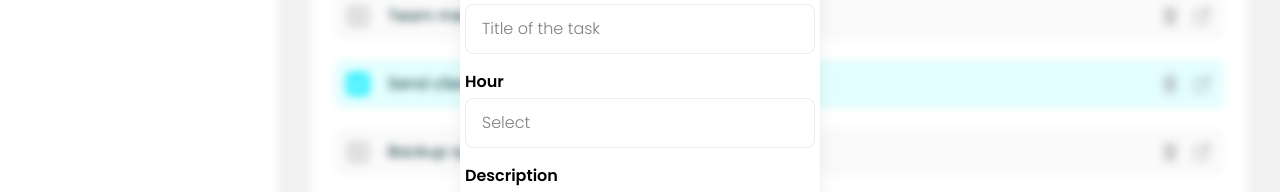
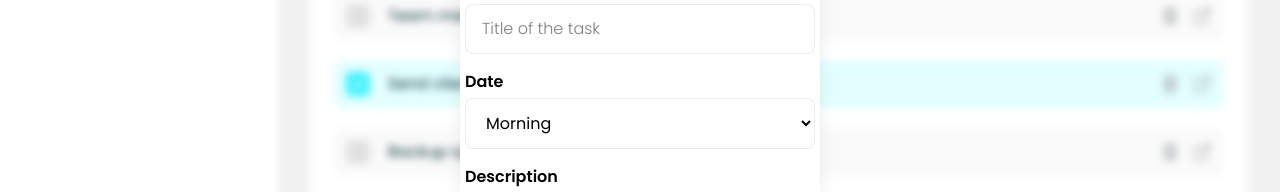
Before and after one commit to nicolasandreos/Task-Manager-React, a React (Vite) app: page / in a window 1280 px wide. Both pictures are taken after a click on the button "New Task". Shown: the part 301-493 px from the top of the page. Built offline with nearby package versions, Linux system fonts and the light colour scheme.

Commit message:
feat: add select component

```diff
--- a/src/_components/AddTaskModal.jsx
+++ b/src/_components/AddTaskModal.jsx
@@ -4,6 +4,7 @@ import Input from "./Input";
 import Button from "./Button";
 import { useRef } from "react";
 import { CSSTransition } from "react-transition-group";
+import Select from "./Select";
 
 const AddTaskModal = ({ isOpen, handleModalInteraction }) => {
   const nodeRef = useRef(null);
@@ -29,15 +30,17 @@ const AddTaskModal = ({ isOpen, handleModalInteraction }) => {
               Please fill the form below
             </p>
           </div>
+
           <div className="flex flex-col gap-4">
             <Input label="Title" id="title" placeholder="Title of the task" />
-            <Input label="Hour" id="hour" placeholder="Select" />
+            <Select />
             <Input
               label="Description"
               id="description"
               placeholder="Description of the task"
             />
           </div>
+
           <div className="mt-4 flex justify-between gap-3">
             <Button
               onClick={handleModalInteraction}
--- /dev/null
+++ b/src/_components/Select.jsx
@@ -0,0 +1,16 @@
+import InputLabel from "./InputLabel";
+
+const Select = () => {
+  return (
+    <div className="flex flex-col gap-1">
+      <InputLabel label="Date" id="date" />
+      <select className="rounded-lg border border-solid border-[#ECECEC] px-4 py-3 outline-[#00ADB5] placeholder:font-light">
+        <option value="morning">Morning</option>
+        <option value="evening">Evening</option>
+        <option value="night">Night</option>
+      </select>
+    </div>
+  );
+};
+
+export default Select;
```
